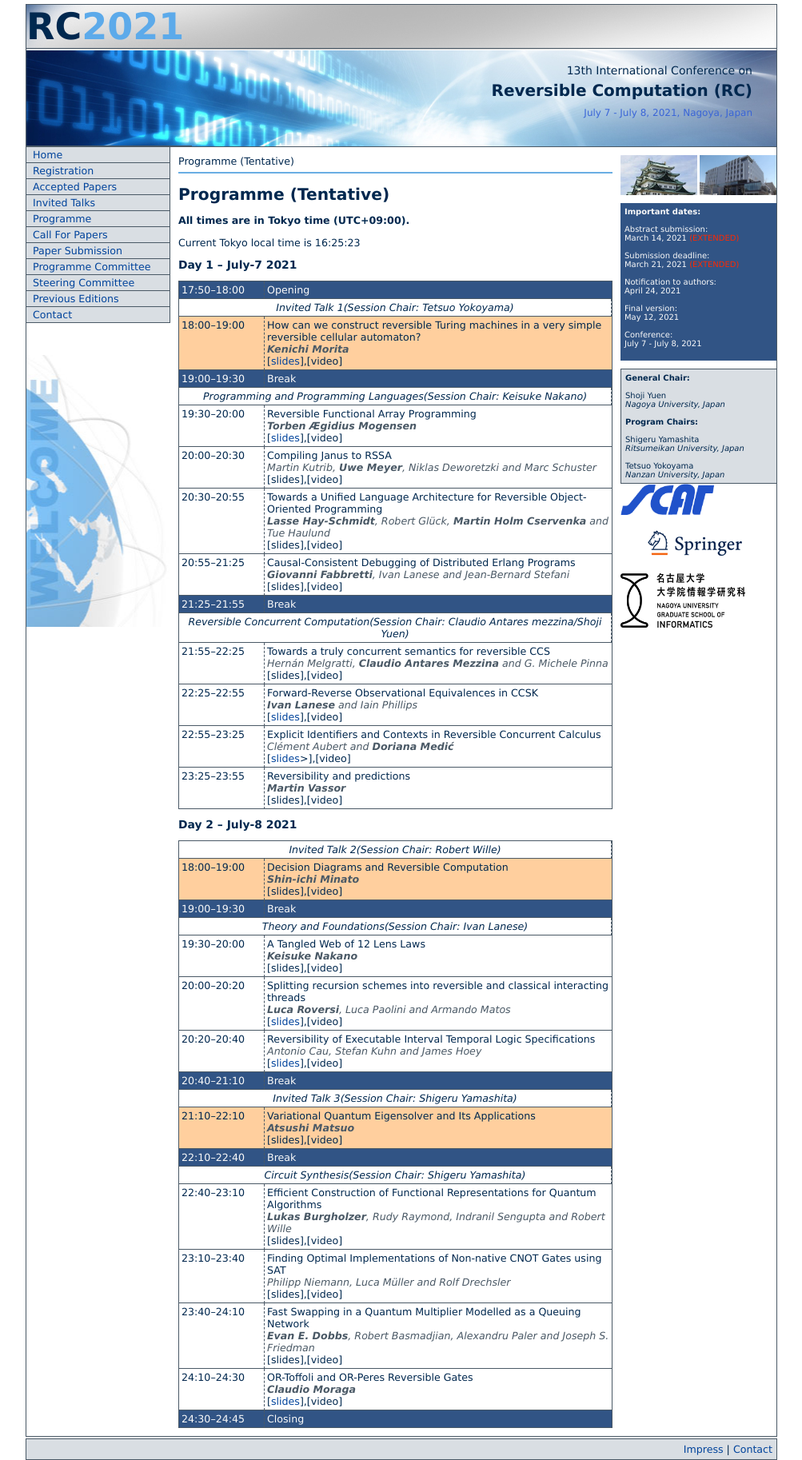
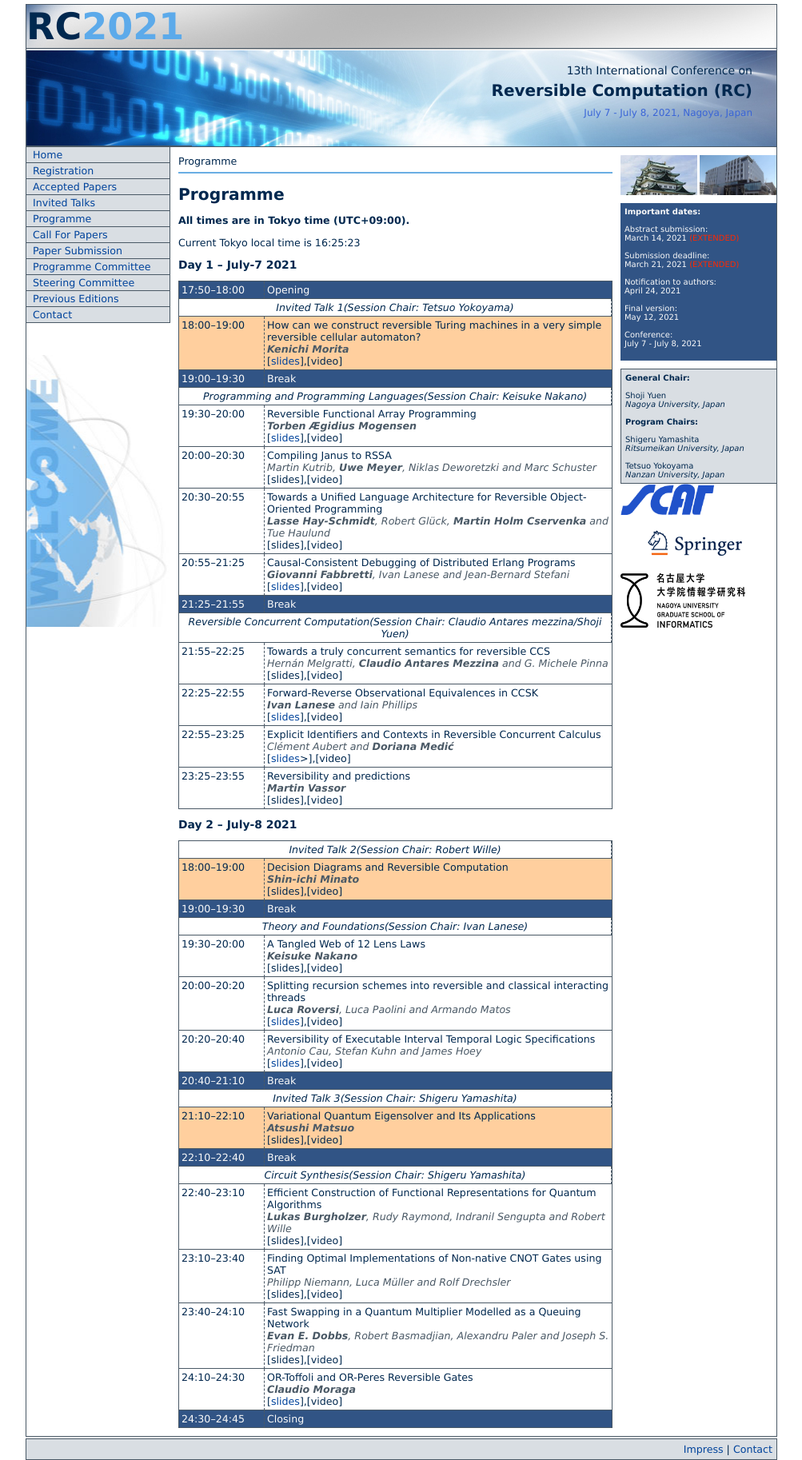
Before and after one commit to reversible-computation-2021/reversible-computation-2021.github.io, a Jekyll site: the page built from program/index.html, in a window 1280 px wide. Shown: the whole page at 80% size, without its empty margins (139-1142 px from the left). Built offline with Jekyll 4.4.1, drawn with Linux system fonts in a browser that asks for light colours.

Commit message:
210707
Fixed program (almost)
added slides links

```diff
--- a/program/index.html
+++ b/program/index.html
@@ -1,6 +1,6 @@
 ---
 layout: default
-title: Programme (Tentative)
+title: Programme
 ---
 
 <p>
@@ -77,7 +77,7 @@
 
 			<div class="authors"><b>Giovanni Fabbretti</b>, Ivan Lanese and Jean-Bernard Stefani</div>
 
-			<div>[slides],[video]</div>
+			<div>[<a href="https://nuss.nagoya-u.ac.jp/s/LJp99n3TPLKNZa2" target="_blank">slides</a>],[video]</div>
 </td></tr>
 <tr class="special"><td>21:25&ndash;21:55</td>
 <td><div class="paper">Break</div></td></tr>
```
